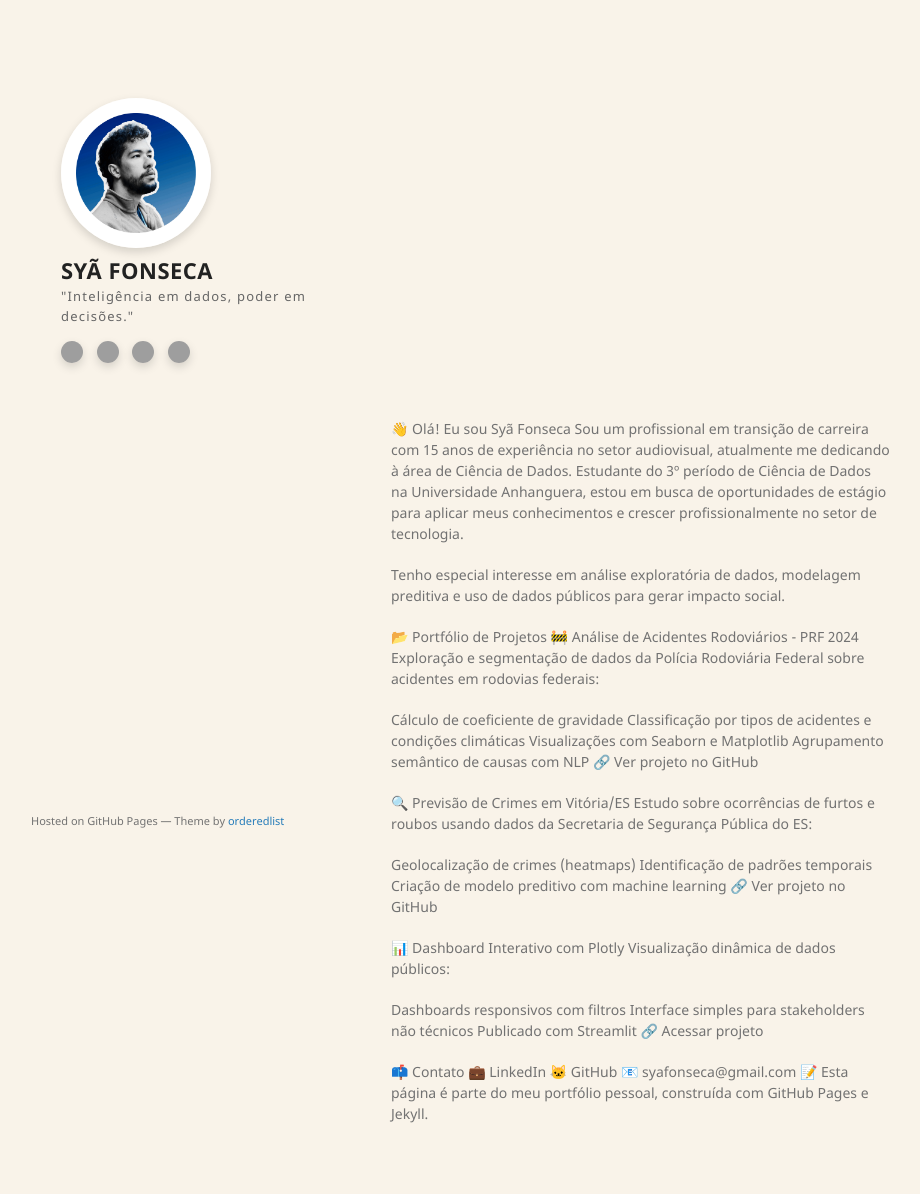
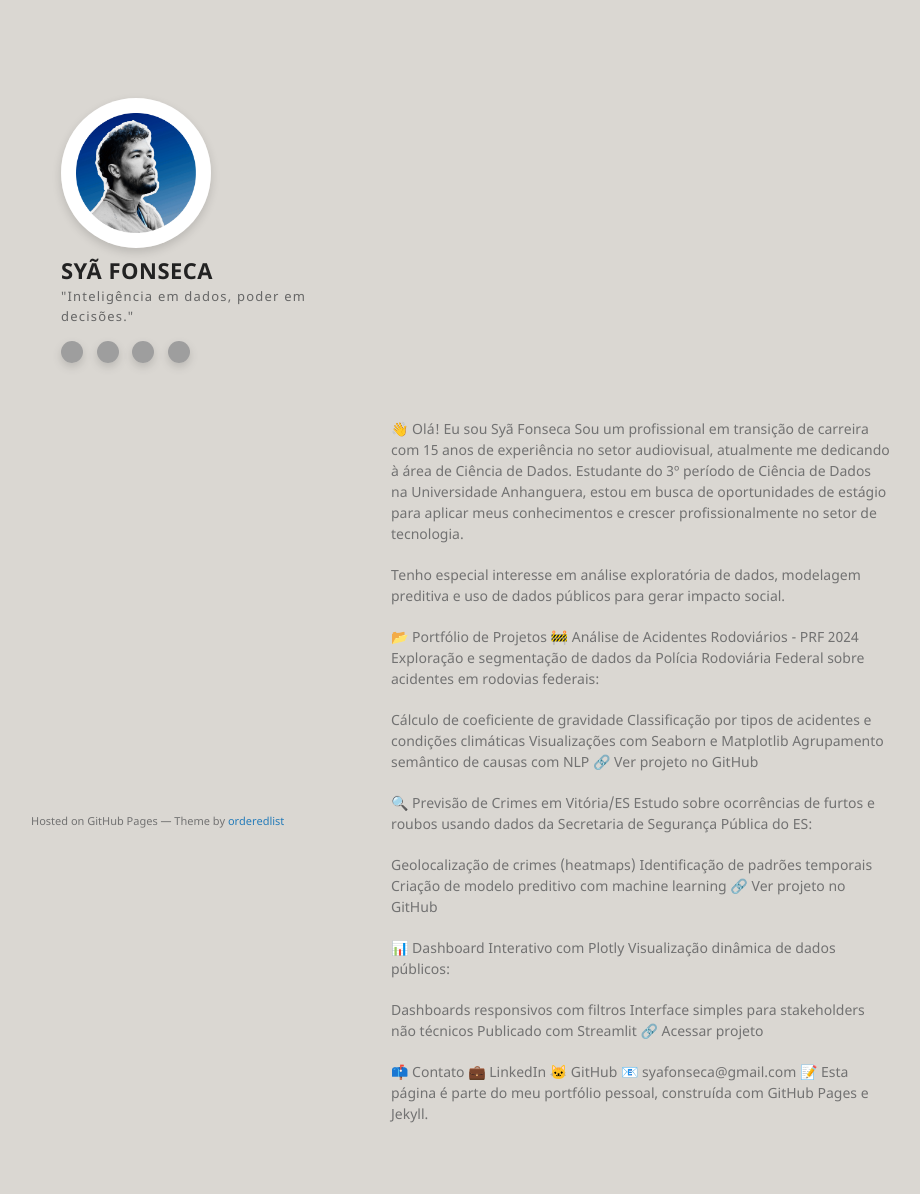
Before and after one commit to fonsecadados/fonsecadados.github.io, a Jekyll site: the page built from index.md, in a window 1280 px wide. Shown: the whole page, without its empty margins (179-1099 px from the left). Built offline with Jekyll 4.4.1, drawn with Linux system fonts in a browser that asks for light colours; our own code applies the rules of GitHub Pages for plain Markdown files; the repository's description, which GitHub fills in, is left out; grey boxes are pictures that could not be loaded.

Commit message:
up Header

```diff
--- a/_sass/jekyll-theme-minimal.scss
+++ b/_sass/jekyll-theme-minimal.scss
@@ -2,7 +2,7 @@
 @import "rouge-github";
 
 body {
-  background-color: #f9f3e9;
+  background-color: #dad7d2;
   padding:50px;
   font: 14px/1.5 "Noto Sans", "Helvetica Neue", Helvetica, Arial, sans-serif;
   color:#727272;
@@ -23,7 +23,7 @@
 }
 
 h1 {
-  font-size:28px;
+  font-size:40px;
 }
 
 h2 {
```
